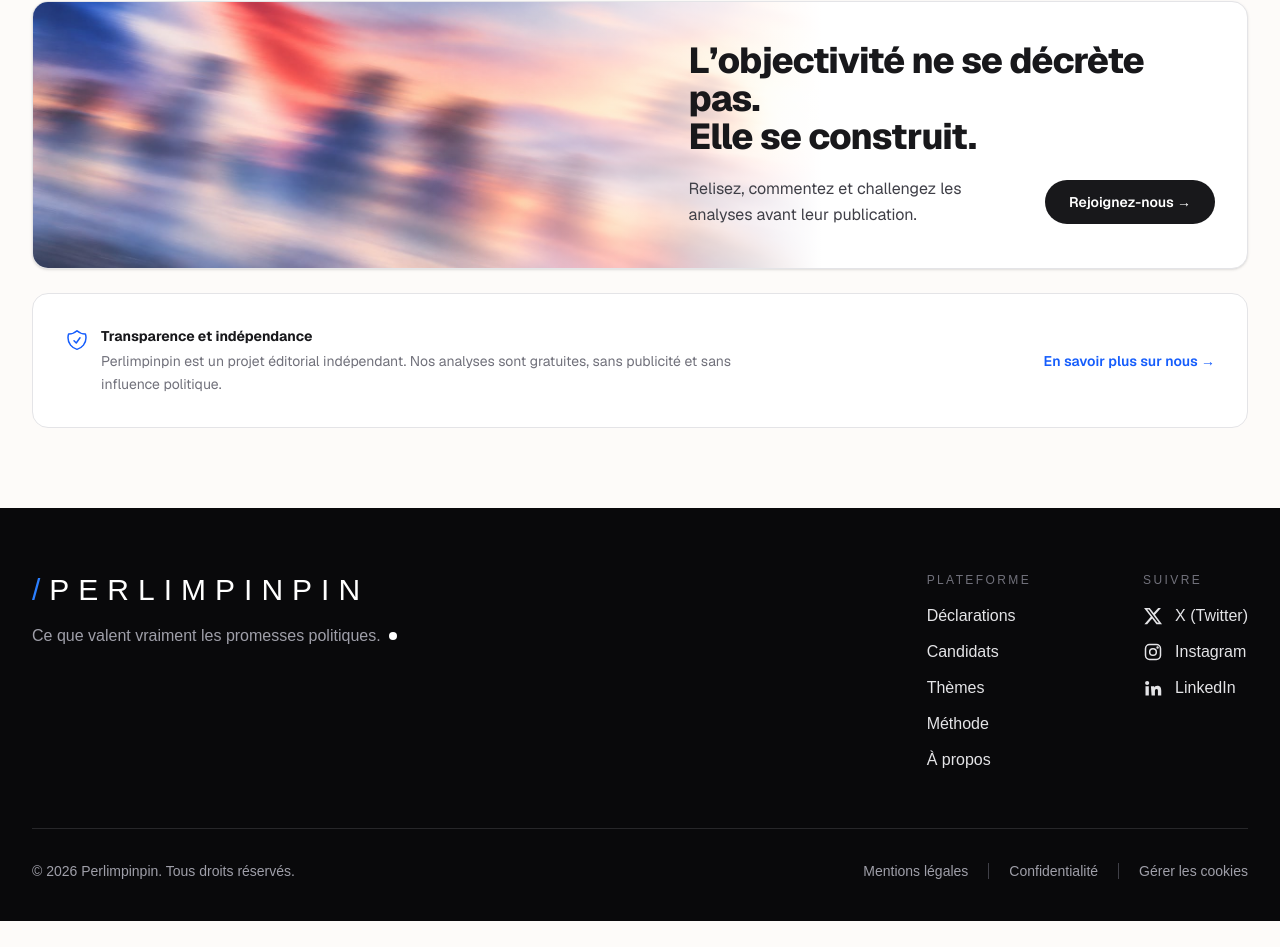
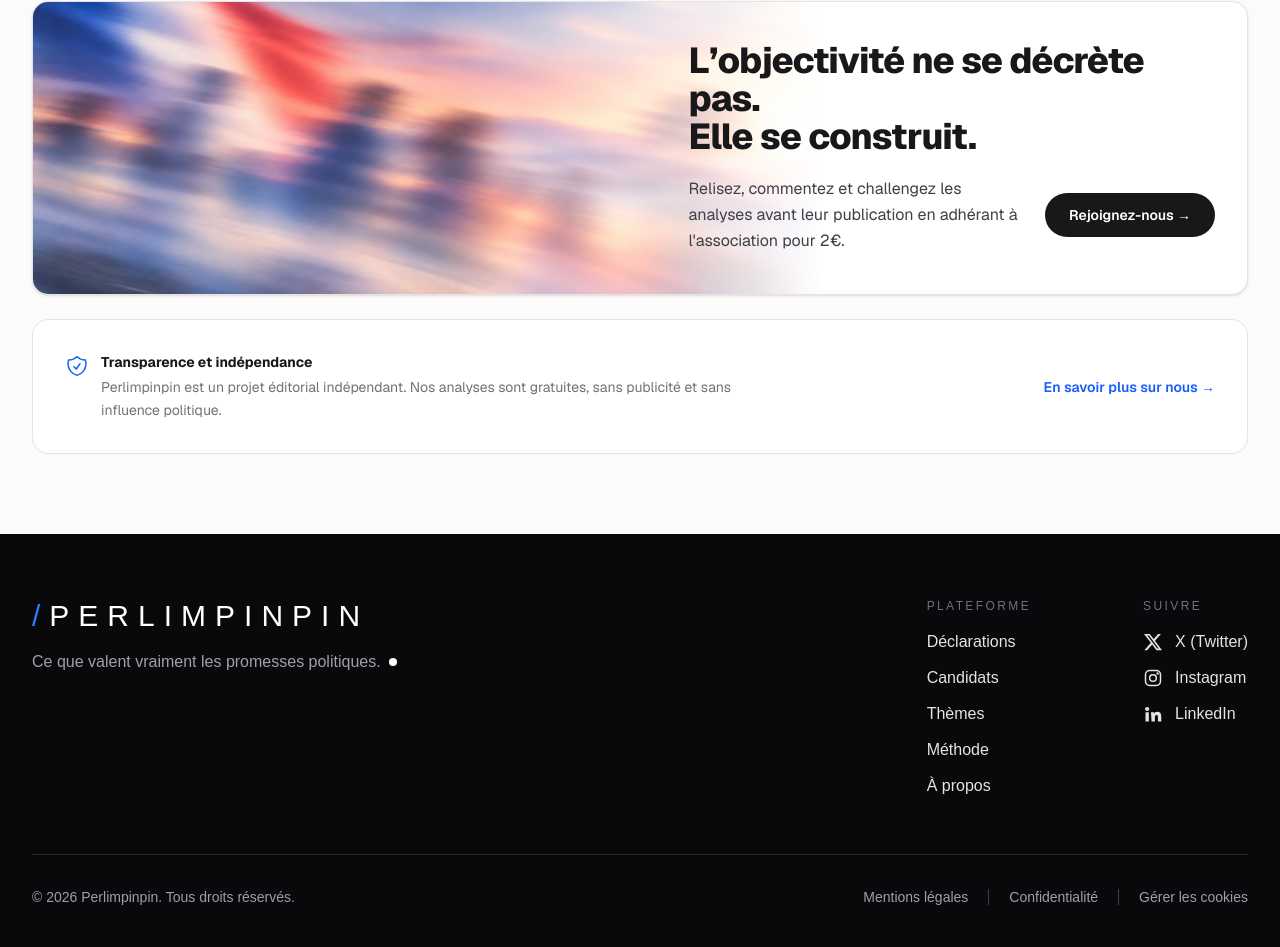
Before and after one commit to Perlimpinpin2027/perlimpinpin, a Next.js app: page / in a window 1280 px wide. Shown: the part 1515-2462 px from the top of the page. Before the commit the page ends 2436 px from the top, so only its background shows below. Built offline with nearby package versions, Linux system fonts and the light colour scheme; no server answers; the database is empty.

Commit message:
Texte des bandeaux

```diff
--- a/src/components/SupportBanner.js
+++ b/src/components/SupportBanner.js
@@ -14,7 +14,7 @@
   </>
 );
 const DEFAULT_TEXT =
-  "Relisez, commentez et challengez les analyses avant leur publication.";
+  "Relisez, commentez et challengez les analyses avant leur publication en adhérant à l'association pour 2€.";
 
 // `embedded` : le bandeau est posé dans une page qui gère déjà ses marges
 // (ex. page d'analyse) — on retire alors la <section> à marges propres.
```
